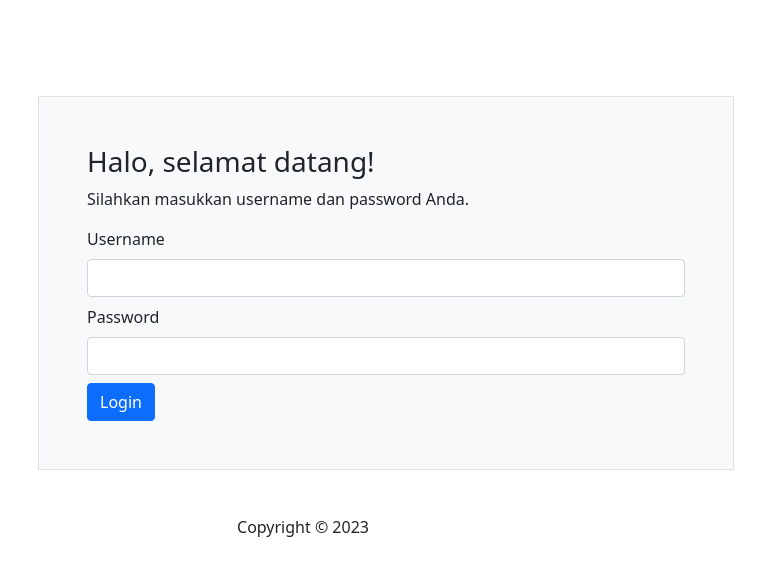
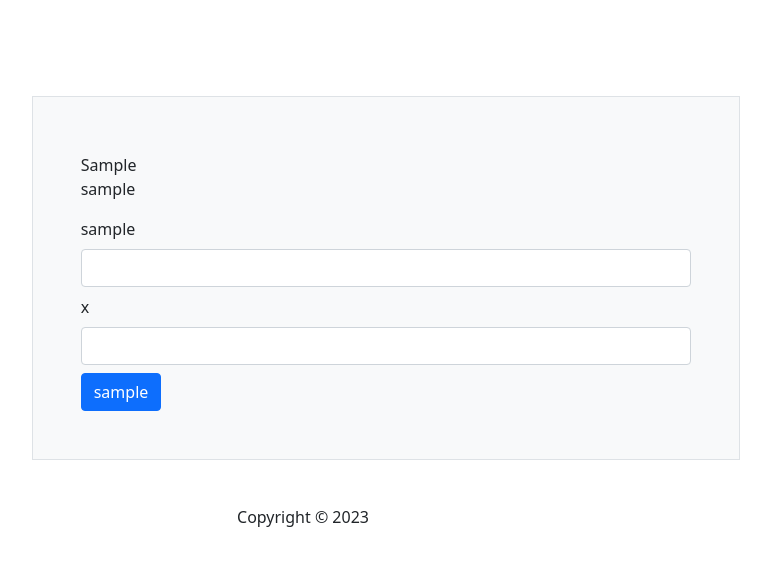
Before and after one commit to jaycakep/jphpfw, a PHP site: template views/view_index.php in a window 1280 px wide. Shown: the part 56-632 px from the top of the page, without its empty margins (337-1108 px from the left). Run offline with PHP 8.4, Linux system fonts and the light colour scheme; the template is opened without the code that fills it: most values are stand-ins (such as "Sample title", 1, 10 or a date in 2020); some libraries are stand-ins or nearby versions.

Commit message:
enhance controller and view_index

```diff
--- a/views/view_index.php
+++ b/views/view_index.php
@@ -3,20 +3,20 @@
         <div class="col col-lg-2">
         </div>
         <div class="col-md-auto border bg-light justify-content-md-center gx-5 p-5">
-            <h3>Halo, selamat datang!</h3>
-            <p>Silahkan masukkan username dan password Anda.</p>
+            <h3></h3><?php echo($selamatDatang); ?></h3>
+            <p><?php echo($loginMessages); ?></p>
             <!-- Display Login User -->
             <form class="row g-2">
                 <div class="row-auto">
-                    <label for="username" class="form-label">Username</label>
+                    <label for="username" class="form-label"><?php echo($userName); ?></label>
                     <input type="text" class="form-control" id="username" name="username" required>
                 </div>
                 <div class="row-auto">
-                    <label for="password" class="form-label">Password</label>
+                    <label for="password" class="form-label"><?php echo($password); ?></label>
                     <input type="text" class="form-control" id="password" name="password" required>
                 </div>
                 <div>
-                    <button type="submit" class="btn btn-primary">Login</button>
+                    <button type="submit" class="btn btn-primary"><?php echo($loginButton); ?></button>
                 </div>
             </form>
         </div>
```
Also changed, not shown: controllers/index.php (+7 -2 lines).
